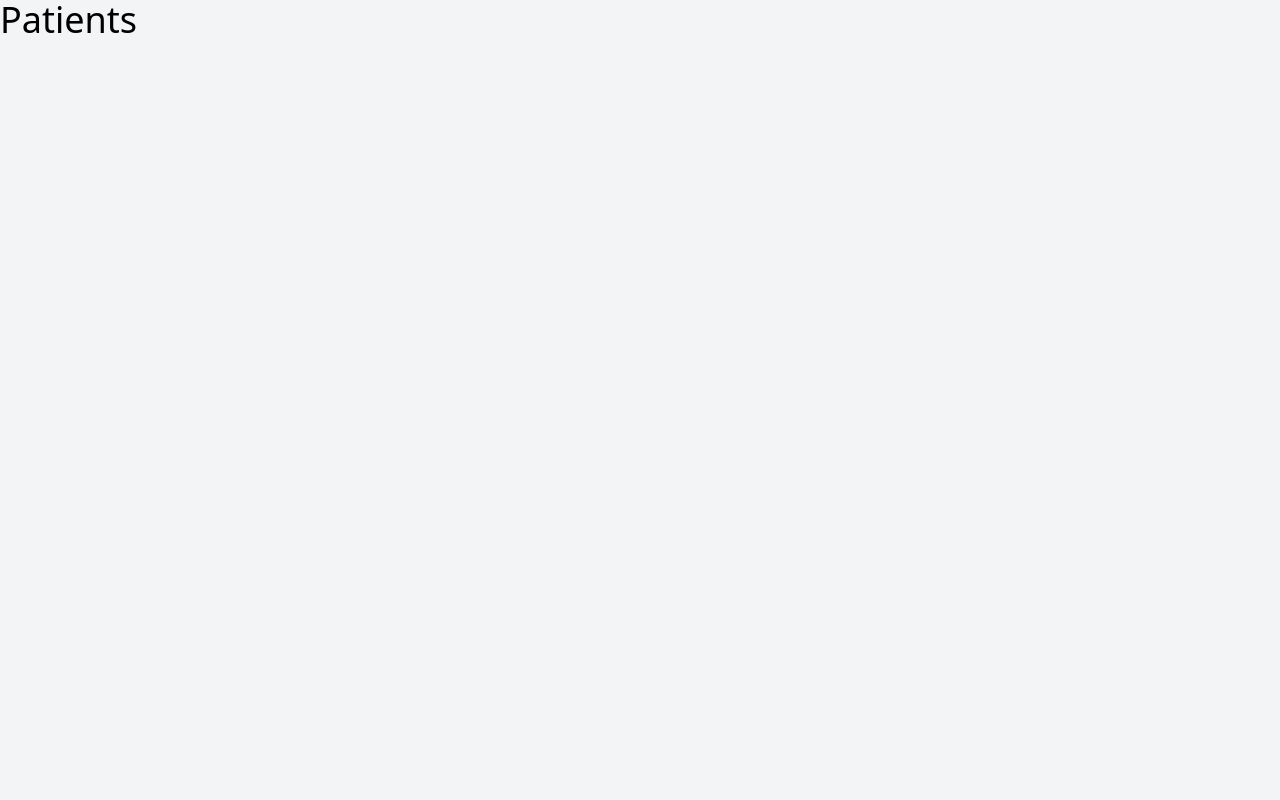
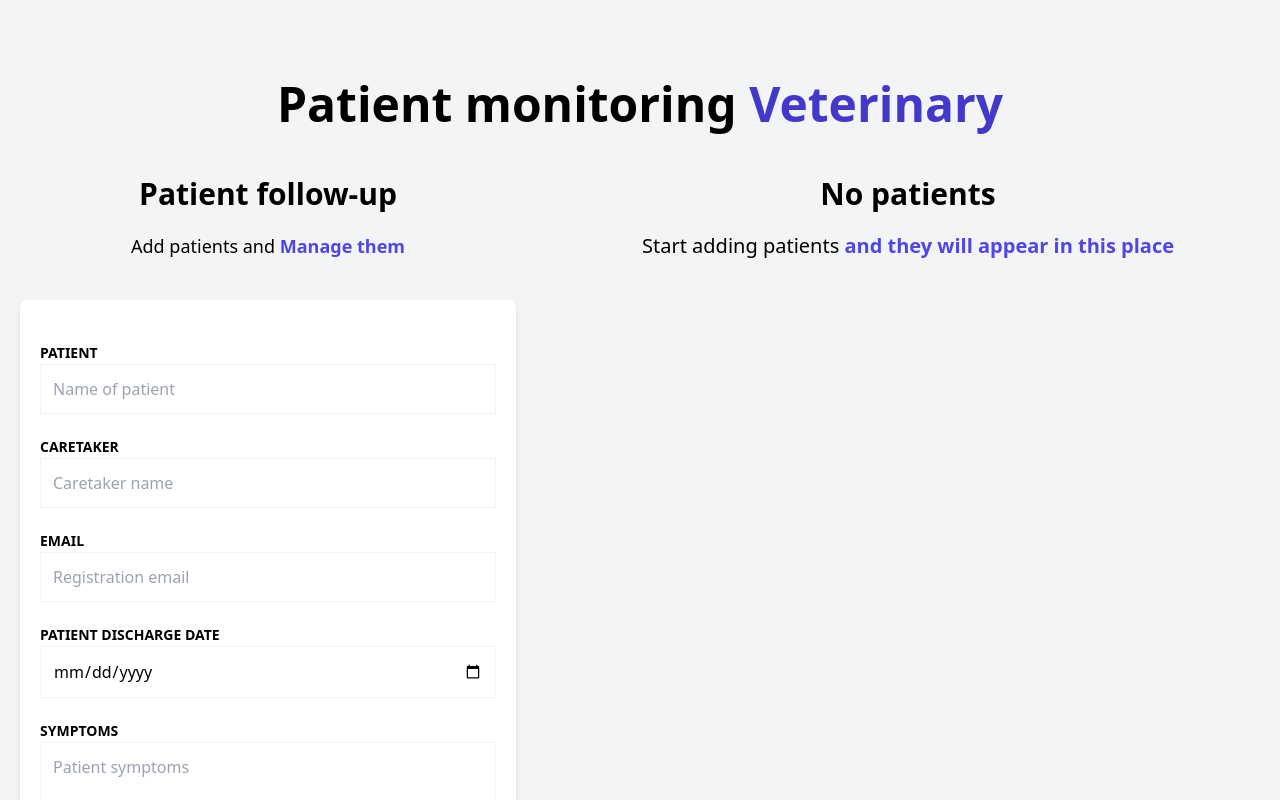
Before and after one commit to fer8614/Patient-follow-up, a React (Vite) app: page / in a window 1280 px wide. Shown: the top 800 px of the page. Built offline with nearby package versions, Linux system fonts and the light colour scheme.

Commit message:
Create store Zustand and react hook form

```diff
--- a/package.json
+++ b/package.json
@@ -11,11 +11,15 @@
   },
   "dependencies": {
     "react": "^18.3.1",
-    "react-dom": "^18.3.1"
+    "react-dom": "^18.3.1",
+    "react-hook-form": "^7.52.0",
+    "uuid": "^10.0.0",
+    "zustand": "^4.5.4"
   },
   "devDependencies": {
     "@types/react": "^18.3.3",
     "@types/react-dom": "^18.3.0",
+    "@types/uuid": "^10.0.0",
     "@typescript-eslint/eslint-plugin": "^7.13.1",
     "@typescript-eslint/parser": "^7.13.1",
     "@vitejs/plugin-react-swc": "^3.5.0",
--- a/src/App.tsx
+++ b/src/App.tsx
@@ -1,9 +1,21 @@
+import PatientForm from "./components/PatientForm"
+import PatientList from "./components/PatientList"
 
 function App() {
 
   return (
     <>
-      <h1 className='text-4xl'>Patients</h1>
+      <div className="container mx-auto mt-20">
+        <h1 className="font-black text-5xl text-center md:w-2/3 md:mx-auto">
+          Patient monitoring {' '}
+          <span className="text-indigo-700">Veterinary</span>
+        </h1>
+
+        <div className="mt-12 md:flex ">
+          <PatientForm />
+          <PatientList />
+        </div>
+      </div>
     </>
   )
 }
--- /dev/null
+++ b/src/components/Error.tsx
@@ -0,0 +1,9 @@
+import { ReactNode } from "react";
+
+export default function Error( { children } : { children: ReactNode } ) {
+  return (
+    <p className="text-center my-4 bg-red-600 text-white font-bold p-3 uppercase text-sm">
+      { children }
+    </p>
+  )
+}
--- /dev/null
+++ b/src/components/PatientForm.tsx
@@ -0,0 +1,121 @@
+import { useForm } from 'react-hook-form'
+import Error from './Error';
+import { DraftPatient } from '../types';
+import { usePatientStore } from '../store';
+export default function PatientForm() {
+
+    const addPatient = usePatientStore( state => state.addPatient );
+
+    const { register, handleSubmit, formState: { errors } } = useForm<DraftPatient>()
+
+    const registerPatient = ( data: DraftPatient ) => {
+        addPatient( data );
+    }
+
+    return (
+      <div className="md:w-1/2 lg:w-2/5 mx-5">
+          <h2 className="font-black text-3xl text-center">Patient follow-up</h2>
+
+          <p className="text-lg mt-5 text-center mb-10">
+                Add patients and {''}
+              <span className="text-indigo-600 font-bold">Manage them</span>
+          </p>
+
+          <form
+              className="bg-white shadow-md rounded-lg py-10 px-5 mb-10"
+              noValidate
+              onSubmit={handleSubmit(registerPatient)}
+
+          >
+                <div className="mb-5">
+                    <label htmlFor="name" className="text-sm uppercase font-bold">
+                        Patient
+                    </label>
+                    <input
+                        id="name"
+                        className="w-full p-3  border border-gray-100"
+                        type="text"
+                        placeholder="Name of patient"
+                        {...register('name', {
+                            required: 'The name of the patient is required',
+                        })}
+                    />
+                    {errors.name && ( <Error>{ errors.name?.message }</Error> )}
+                </div>
+
+                <div className="mb-5">
+                  <label htmlFor="caretaker" className="text-sm uppercase font-bold">
+                      Caretaker
+                  </label>
+                  <input
+                      id="caretaker"
+                      className="w-full p-3  border border-gray-100"
+                      type="text"
+                      placeholder="Caretaker name"
+                      {...register('caretaker', {
+                          required: 'The caretaker of the patient is required',
+                      })}
+                  />
+                  {errors.caretaker && ( <Error>{errors.caretaker?.message }</Error> ) }
+                </div>
+
+              <div className="mb-5">
+                <label htmlFor="email" className="text-sm uppercase font-bold">
+                    Email
+                </label>
+                <input
+                    id="email"
+                    className="w-full p-3  border border-gray-100"
+                    type="email"
+                    placeholder="Registration email"
+                    {...register('email', {
+                        required: 'The email of the patient is required',
+                            pattern: {
+                                value: /^[A-Z0-9._%+-]+@[A-Z0-9.-]+\.[A-Z]{2,}$/i,
+                                message: 'The email is not valid'
+                            }
+                    })}
+                />
+                {errors.email && ( <Error>{errors.email?.message }</Error> ) }
+              </div>
+
+              <div className="mb-5">
+                  <label htmlFor="date" className="text-sm uppercase font-bold">
+                    Patient discharge date
+                  </label>
+                  <input
+                      id="date"
+                      className="w-full p-3  border border-gray-100"
+                      type="date"
+                      {...register('date', {
+                          required: 'The date of the patient discharge is required',
+                      })}
+                  />
+                  {errors.date && ( <Error>{ errors.date?.message }</Error> ) }
+              </div>
+
+              <div className="mb-5">
+                  <label htmlFor="symptoms" className="text-sm uppercase font-bold">
+                    Symptoms
+                  </label>
+                  <textarea
+                      id="symptoms"
+                      className="w-full p-3  border border-gray-100"
+                      placeholder="Patient symptoms"
+                      {...register('symptoms', {
+                          required: 'The symptoms of the patient is required',
+                      })}
+                  >
+                  </textarea>
+                  {errors.symptoms && ( <Error>{ errors.symptoms?.message }</Error> ) }
+              </div>
+
+              <input
+                  type="submit"
+                  className="bg-indigo-600 w-full p-3 text-white uppercase font-bold hover:bg-indigo-700 cursor-pointer transition-colors"
+                  value='Save patient'
+              />
+          </form>
+      </div>
+    )
+  }
--- /dev/null
+++ b/src/components/PatientList.tsx
@@ -0,0 +1,37 @@
+import { usePatientStore } from "../store"
+import PatientsDetails from "./PatientsDetails";
+
+export default function PatientList() {
+
+  const patients = usePatientStore( state => state.patients );
+
+  console.log( patients );
+
+  return (
+    <div className="md:w-1/2 lg:w-3/5 md:h-screen overflow-y-scroll">
+      { patients.length ? (
+        <>
+          <h2 className="font-black text-3xl text-center">List of patients</h2>
+          <p className="text-xl mt-5 mb-10 text-center">
+            Manage your {''}
+            <span className="text-indigo-600 font-bold">patients and appointments</span>
+          </p>
+
+          { patients.map( patient => (
+            <PatientsDetails
+            key={ patient.id }
+            patient={ patient } />
+          )) }
+        </>
+      ) : (
+        <>
+          <h2 className="font-black text-3xl text-center">No patients</h2>
+          <p className="text-xl mt-5 mb-10 text-center">
+            Start adding patients {''}
+            <span className="text-indigo-600 font-bold">and they will appear in this place</span>
+          </p>
+        </>
+      )}
+    </div>
+  )
+}
--- /dev/null
+++ b/src/components/PatientsDetails.tsx
@@ -0,0 +1,15 @@
+import { Patient } from "../types"
+
+type PatientDetailsProps = {
+    patient: Patient
+}
+export default function PatientsDetails( { patient }: PatientDetailsProps ) {
+  return (
+    <div className="mx-5 my-10 py-10 bg-white shadow-md rounded-xl">
+      <p className="font-bold uppercase text-gray-900 mb-3">
+        ID: {''}
+        <span className="font-normal normal-case">{ patient.id }</span>
+      </p>
+    </div>
+  )
+}
--- /dev/null
+++ b/src/store.ts
@@ -0,0 +1,25 @@
+import { create } from "zustand"
+import { v4 as uuidv4 } from 'uuid'
+import { DraftPatient, Patient } from "./types"
+
+type PatientState = {
+    patients: Patient[]
+    addPatient: ( data: DraftPatient ) => void
+}
+
+const createPatient = ( patient: DraftPatient ): Patient => {
+    return {
+        ...patient,
+        id: uuidv4()
+    }
+}
+
+export const usePatientStore = create<PatientState>( ( set ) => ({
+    patients: [],
+    addPatient: ( data ) => {
+        const newPatient = createPatient( data )
+        set( ( state ) => ( {
+            patients: [ ...state.patients, newPatient ]
+        }))
+    }
+}))
--- /dev/null
+++ b/src/types/index.ts
@@ -0,0 +1,11 @@
+
+export type Patient = {
+    id: string;
+    name: string;
+    caretaker: string;
+    date: Date;
+    email: string;
+    symptoms: string;
+}
+
+export type DraftPatient = Omit<Patient, 'id'>
```
Also changed, not shown: 2 other files (tests, documents, lock files or other folders).
